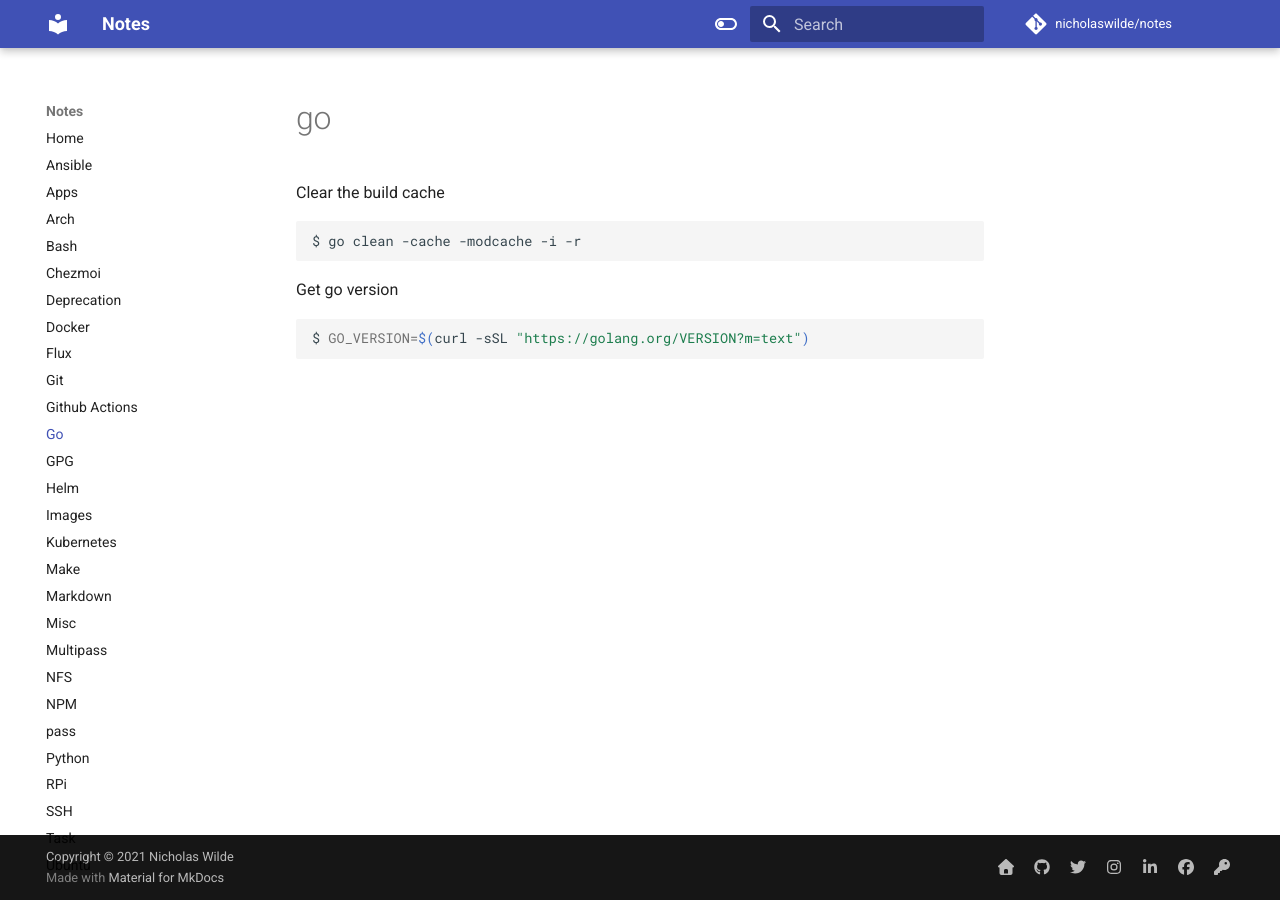
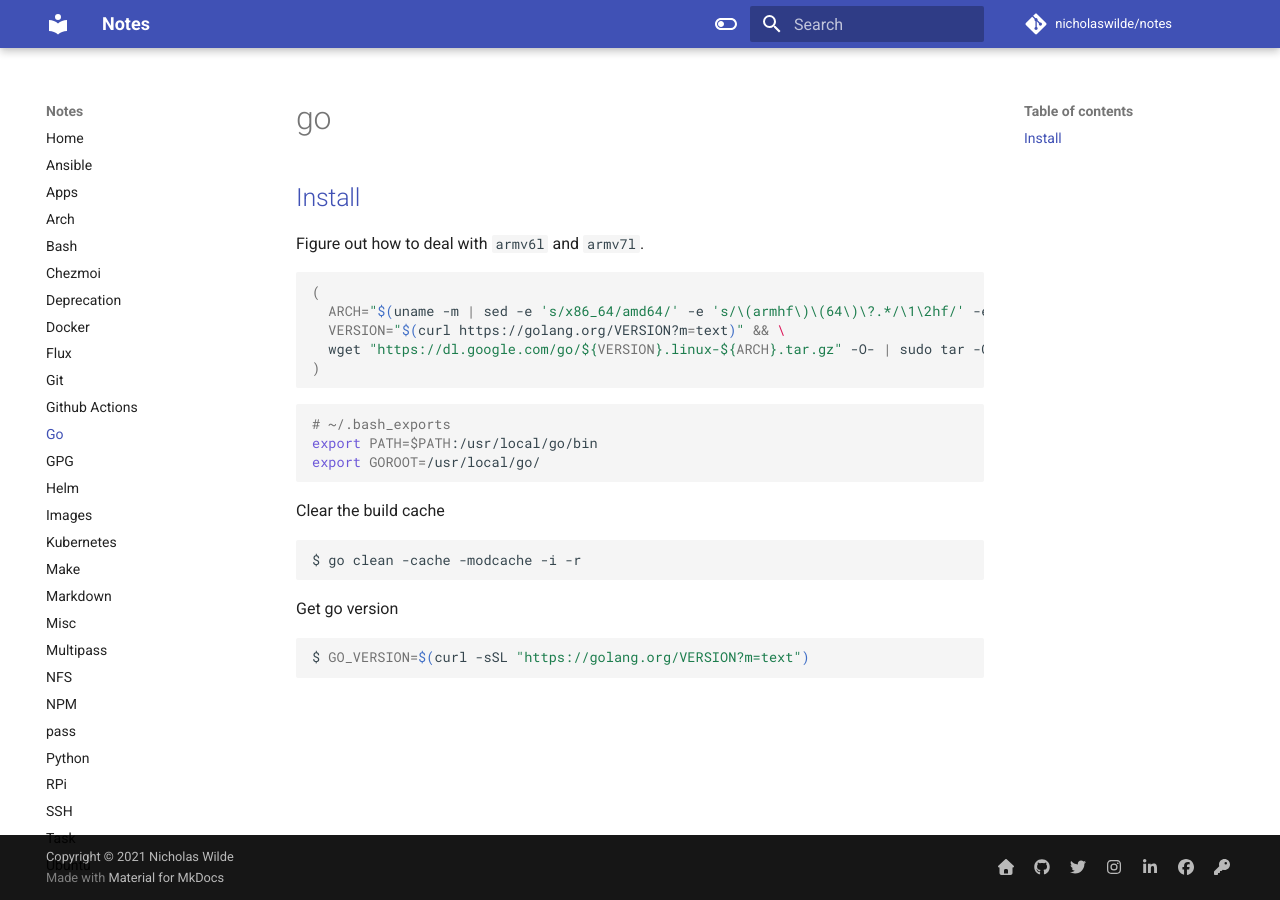
Before and after one commit to nicholaswilde/notes, an MkDocs documentation site: the page built from docs/go.md, in a window 1280 px wide. Built offline with MkDocs 1.6.1 and Material for MkDocs 9.7.7, drawn with Linux system fonts in a browser that asks for light colours; comment, search, counter and statistics services are not loaded.

Commit message:
Moved go install
Signed-off-by: Nicholas Wilde <ncwilde43@gmail.com>

````diff
--- a/docs/go.md
+++ b/docs/go.md
@@ -1,4 +1,22 @@
 # go
+
+## [Install](https://golang.org/doc/install)
+
+Figure out how to deal with `armv6l` and `armv7l`.
+
+```shell
+(
+  ARCH="$(uname -m | sed -e 's/x86_64/amd64/' -e 's/\(armhf\)\(64\)\?.*/\1\2hf/' -e 's/aarch64$/arm64/')" && \
+  VERSION="$(curl https://golang.org/VERSION?m=text)" && \
+  wget "https://dl.google.com/go/${VERSION}.linux-${ARCH}.tar.gz" -O- | sudo tar -C /usr/local -xzf -
+)
+```
+
+```shell
+# ~/.bash_exports
+export PATH=$PATH:/usr/local/go/bin
+export GOROOT=/usr/local/go/
+```
 
 Clear the build cache
 
````
Also changed, not shown: docs/apps.md (+0 -10 lines).
